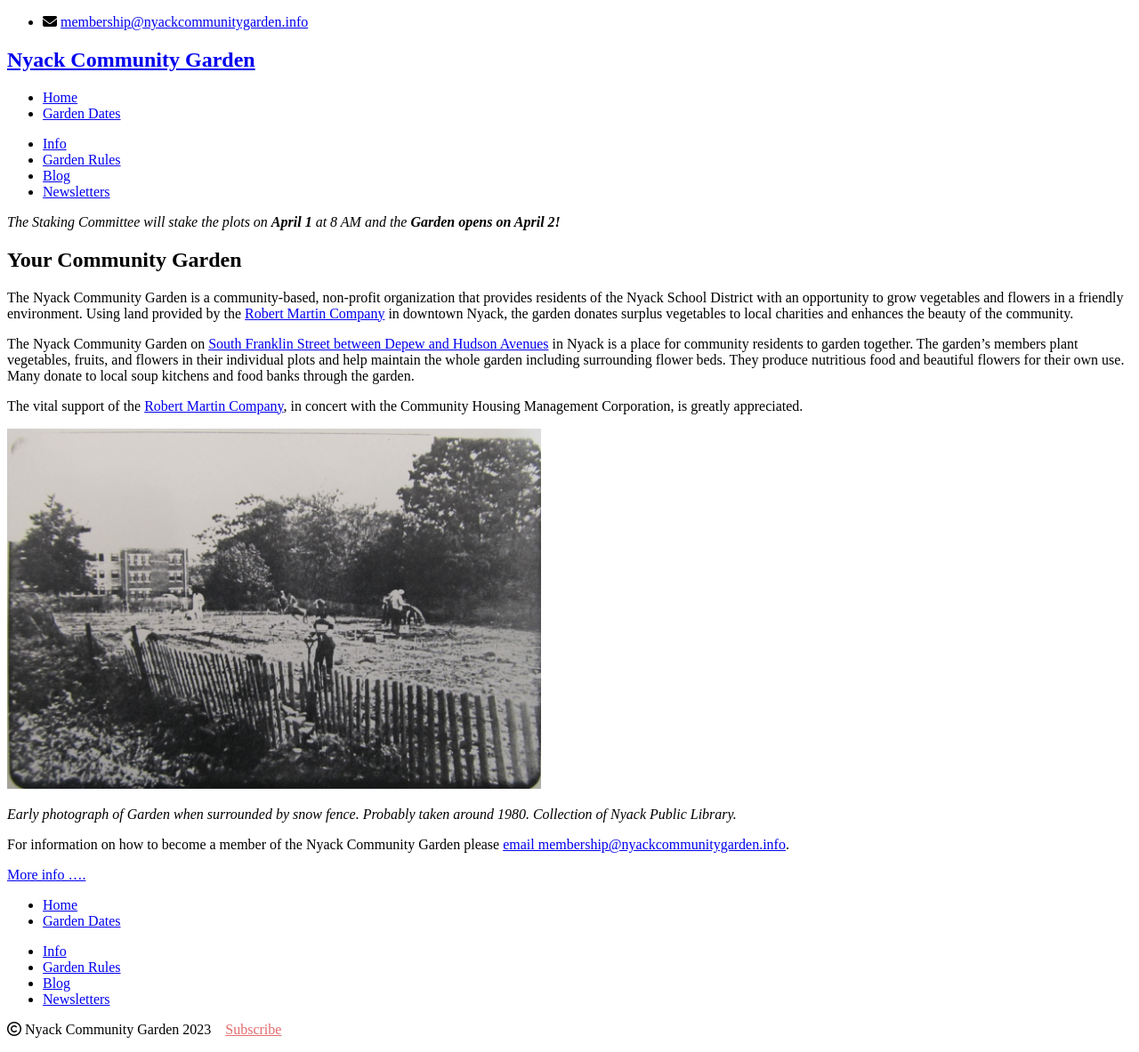
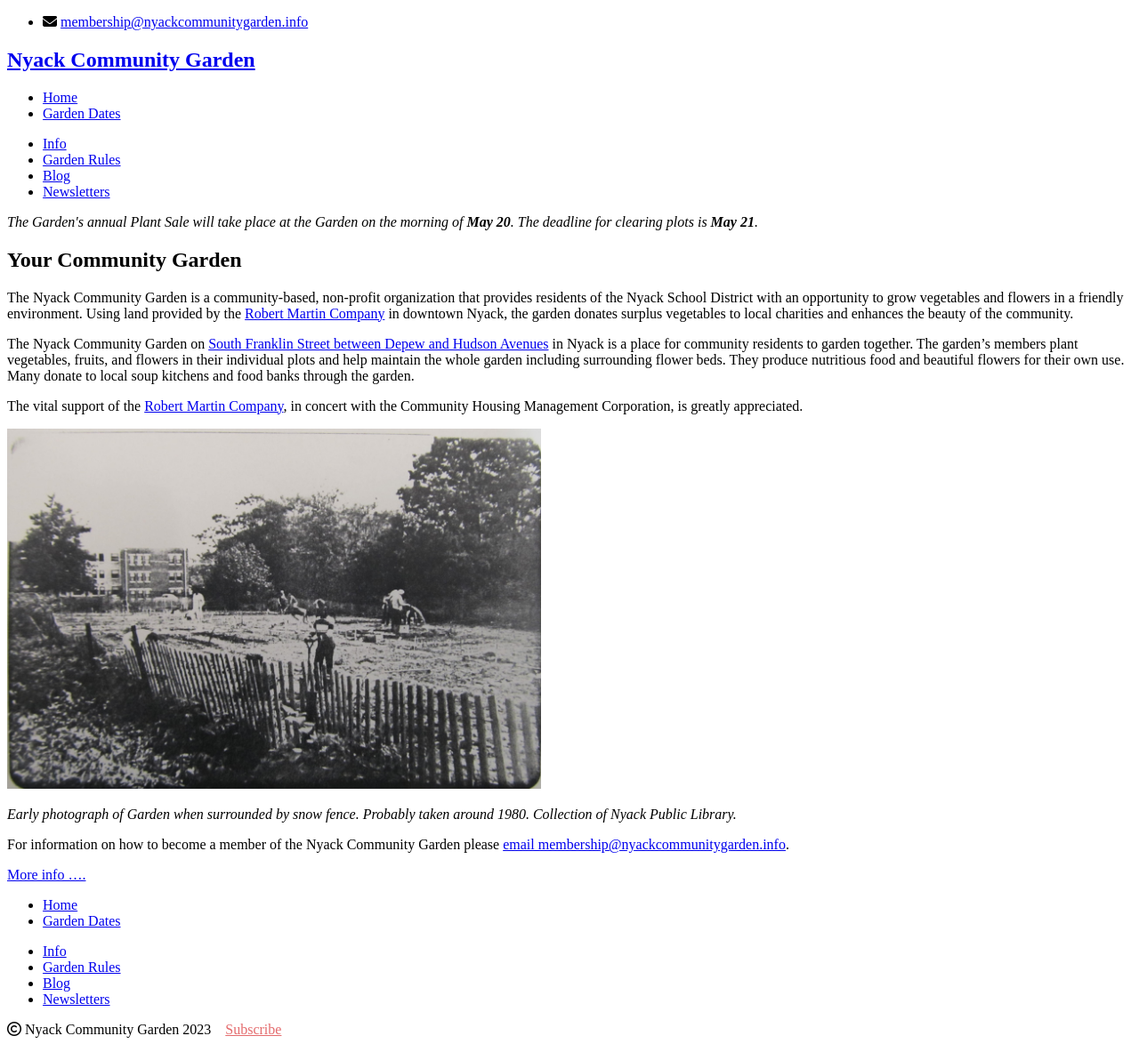
Before and after one commit to bosborne/nyackcommunitygarden, a Jekyll site: the page built from index.md, in a window 1280 px wide. Shown: the whole page at 89% size. Built offline with Jekyll 4.4.1, drawn with Linux system fonts in a browser that asks for light colours; nearby versions of some CDN libraries; library files that are not in the unit come from our copies.

Commit message:
Change dates and events

```diff
--- a/_layouts/default.html
+++ b/_layouts/default.html
@@ -22,7 +22,8 @@
       <div class="bannerbox">
         <p>
           <i>
-            The Staking Committee will stake the plots on <b>April 1</b> at 8 AM and the <b>Garden opens on April 2!</b>
+            The Garden's annual Plant Sale will take place at the Garden on the morning of <b>May 20</b>.
+            The deadline for clearing plots is <b>May 21</b>.
           </i>
         </p>
       </div>
```
